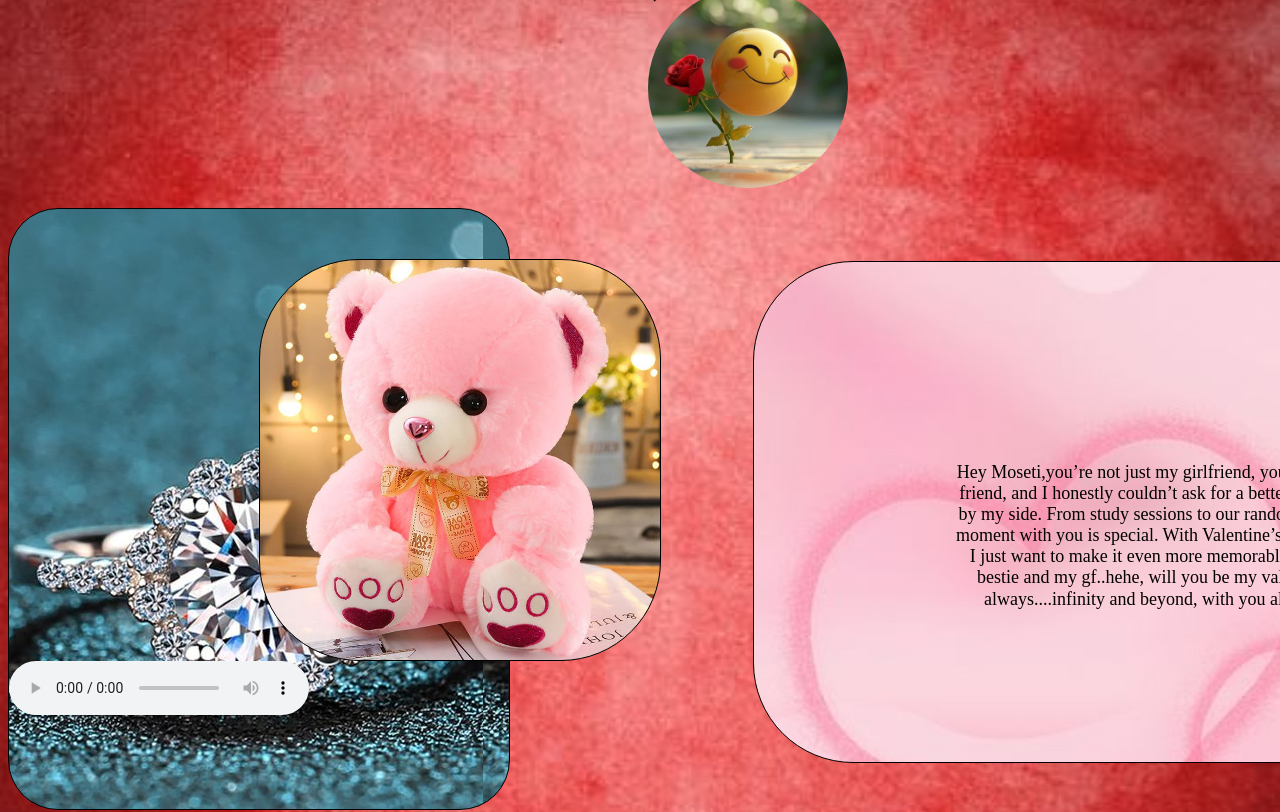
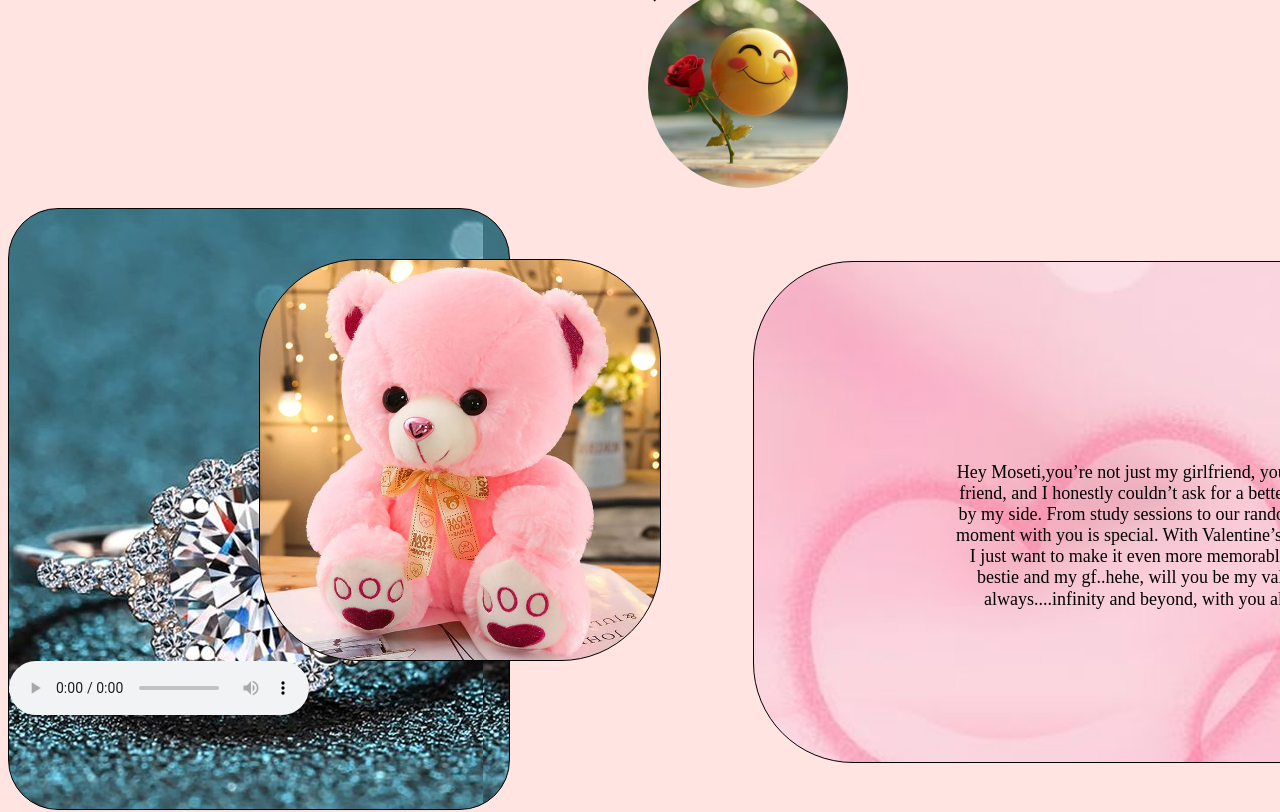
Before and after one commit to elvo-bepp/web, a plain HTML site: page index.html in a window 1280 px wide. Shown: the top 812 px of the page. Drawn offline with Linux system fonts and the light colour scheme.

Commit message:
Update index.html

```diff
--- a/index.html
+++ b/index.html
@@ -3,11 +3,11 @@
 <head>
       <meta charset="UTF-8">
       <meta name="viewport" content="width=device-width, initial-scale=1.0">
-      <title>Document</title>
+      <title>Hehe</title>
       <link rel="stylesheet" href="style345.css">
 </head>
 <div class="love">❤</div>
-<body style="background-image: url(wahhh.jpg); background-repeat: no-repeat; background-size: cover; background-position:center;height: 100vh;width:100vh; ">
+<body style="background-color:RGB(255, 228, 225); background-repeat: no-repeat; background-size: cover; background-position:center;height: 100vh;width:100vh; ">
 
       <div class="box">
             <div class="card">
```
